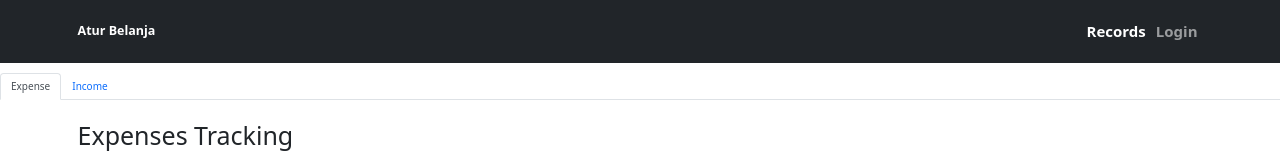
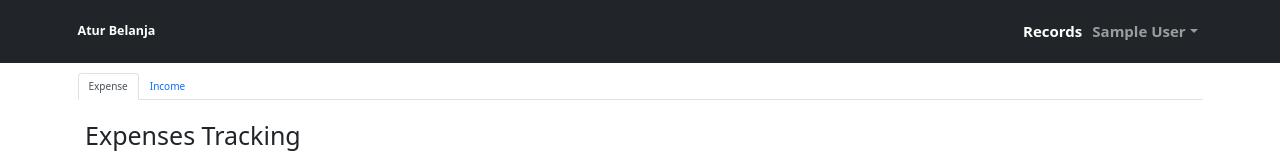
Before and after one commit to Sallehhuddin95/AturBelanja, a React (Vite) app in the folder frontend/: page /records in a window 1280 px wide. Shown: the top 158 px of the page. Built offline with nearby package versions, Linux system fonts and the light colour scheme; no server answers; sample sign-in values are in the browser's storage.

Commit message:
Add protected route
feat:
- Add protected route

```diff
--- a/frontend/src/App.tsx
+++ b/frontend/src/App.tsx
@@ -1,5 +1,5 @@
 import { BrowserRouter as Router, Routes, Route } from "react-router-dom";
-import { Footer, Header } from "./components";
+import { Footer, Header, ProtectedRoute } from "./components";
 import {
   RecordsScreen,
   HomeScreen,
@@ -15,7 +15,16 @@ function App() {
         <main className="py-3 content">
           <Routes>
             <Route path="/" element={<HomeScreen />} />
-            <Route path="/records" element={<RecordsScreen />} />
+
+            <Route
+              path="/records"
+              element={
+                <ProtectedRoute>
+                  <RecordsScreen />
+                </ProtectedRoute>
+              }
+            />
+
             <Route path="/register" element={<RegisterScreen />} />
             <Route path="/login" element={<LoginScreen />} />
           </Routes>
--- a/frontend/src/components/Header.tsx
+++ b/frontend/src/components/Header.tsx
@@ -8,7 +8,7 @@ function Header() {
   const location = useLocation();
   const navigate = useNavigate();
 
-  const { user } = useAppSelector((state) => state.user.loginUser);
+  const { user, isLoggedIn } = useAppSelector((state) => state.user.loginUser);
 
   const dispatch = useAppDispatch();
   const { isSuccess: logoutSuccess } = useAppSelector(
@@ -46,10 +46,11 @@ function Header() {
           <Navbar.Collapse id="basic-navbar-nav">
             {/* <SearchBox /> */}
             <Nav className="ms-auto">
+              {user && isLoggedIn ? (
+                <>
                   <NavLink to="/records" className="nav-link">
                     <i className="fas fa-shopping-cart"></i>Records
                   </NavLink>
-              {user ? (
                   <NavDropdown title={user.name} id="username">
                     <NavLink to="/profile" className="dropdown-item">
                       Profile
@@ -58,6 +59,7 @@ function Header() {
                       Logout
                     </NavDropdown.Item>
                   </NavDropdown>
+                </>
               ) : (
                 <NavLink
                   to="/login"
--- /dev/null
+++ b/frontend/src/components/ProtectedRoute.tsx
@@ -0,0 +1,15 @@
+import React, { ReactNode } from "react";
+import { Navigate } from "react-router-dom";
+import { useAppSelector } from "../app/hook";
+
+type ProtectedRouteProps = {
+  children: ReactNode;
+};
+
+const ProtectedRoute: React.FC<ProtectedRouteProps> = ({ children }) => {
+  const { loginUser } = useAppSelector((state: any) => state.user);
+  const { isLoggedIn } = loginUser;
+  return isLoggedIn ? <>{children}</> : <Navigate to="/login" replace={true} />;
+};
+
+export default ProtectedRoute;
--- a/frontend/src/components/index.ts
+++ b/frontend/src/components/index.ts
@@ -6,3 +6,4 @@ export { default as IncomesTable } from "./IncomesTable";
 export { default as IncomesForm } from "./IncomesForm";
 export { default as FormContainer } from "./FormContainer";
 export { default as ConfirmationDialog } from "./ConfirmationDialog";
+export { default as ProtectedRoute } from "./ProtectedRoute";
--- a/frontend/src/features/user/userService.tsx
+++ b/frontend/src/features/user/userService.tsx
@@ -5,7 +5,7 @@ const API_URL = "/api/users/";
 export const registerUser = async (data: any) => {
   const response = await axios.post(`${API_URL}register/`, data);
   if (response.data) {
-    localStorage.setItem("userInfo", JSON.stringify(response.data));
+    localStorage.setItem("user", JSON.stringify(response.data));
   }
   return response.data;
 };
@@ -13,13 +13,13 @@ export const registerUser = async (data: any) => {
 export const loginUser = async (data: any) => {
   const response = await axios.post(`${API_URL}login/`, data);
   if (response.data) {
-    localStorage.setItem("userInfo", JSON.stringify(response.data));
+    localStorage.setItem("user", JSON.stringify(response.data));
   }
   return response.data;
 };
 
 export const logoutUser = async (data: any) => {
-  localStorage.removeItem("userInfo");
+  localStorage.removeItem("user");
 };
 
 const userService = {
--- a/frontend/src/features/user/userSlice.tsx
+++ b/frontend/src/features/user/userSlice.tsx
@@ -1,6 +1,10 @@
 import { createSlice, createAsyncThunk } from "@reduxjs/toolkit";
 import { RootState } from "../../app/store";
 import userService from "./userService";
+
+//get current user from local storage
+const currentUser = JSON.parse(localStorage.getItem("user") || "{}");
+const alreadyLoggedIn = Object.keys(currentUser).length > 0;
 
 type User = {
   id: string;
@@ -53,9 +57,9 @@ const initialState: UserState = {
     message: null,
   },
   loginUser: {
-    user: null,
+    user: currentUser,
     users: null,
-    isLoggedIn: false,
+    isLoggedIn: alreadyLoggedIn,
     isError: false,
     isLoading: false,
     isSuccess: false,
@@ -172,6 +176,7 @@ const userSlice = createSlice({
         state.logoutUser.isLoading = false;
         state.logoutUser.isSuccess = true;
         state.logoutUser.isLoggedIn = false;
+        state.loginUser.isLoggedIn = false;
       })
       .addCase(logoutUser.rejected, (state, { payload }) => {
         state.logoutUser.isLoading = false;
@@ -184,4 +189,5 @@ const userSlice = createSlice({
 export const { resetLoginUser, resetLogoutUser, resetRegisterUser } =
   userSlice.actions;
 export const selectUser = (state: RootState) => state.user.registerUser;
+export const selectLoginUser = (state: RootState) => state.user.loginUser;
 export default userSlice.reducer;
--- a/frontend/src/screens/RecordsScreen.tsx
+++ b/frontend/src/screens/RecordsScreen.tsx
@@ -1,10 +1,10 @@
 import React from "react";
-import { Tab, Tabs } from "react-bootstrap";
+import { Tab, Tabs, Container } from "react-bootstrap";
 import { ExpenseRecordsScreen, IncomeRecordsScreen } from ".";
 
 function RecordsScreen() {
   return (
-    <div>
+    <Container>
       <Tabs defaultActiveKey="expense" id="records-tabs" className="mb-3">
         <Tab eventKey="expense" title="Expense">
           <ExpenseRecordsScreen />
@@ -13,7 +13,7 @@ function RecordsScreen() {
           <IncomeRecordsScreen />
         </Tab>
       </Tabs>
-    </div>
+    </Container>
   );
 }
 
--- a/frontend/src/screens/RegisterScreen.tsx
+++ b/frontend/src/screens/RegisterScreen.tsx
@@ -37,7 +37,7 @@ function RegisterScreen() {
 
   useEffect(() => {
     if (isSuccess) {
-      navigate("/records");
+      navigate("/login");
     }
   }, [navigate, isSuccess]);
 
```
Lines whose indentation alone changed are shown as unchanged.
